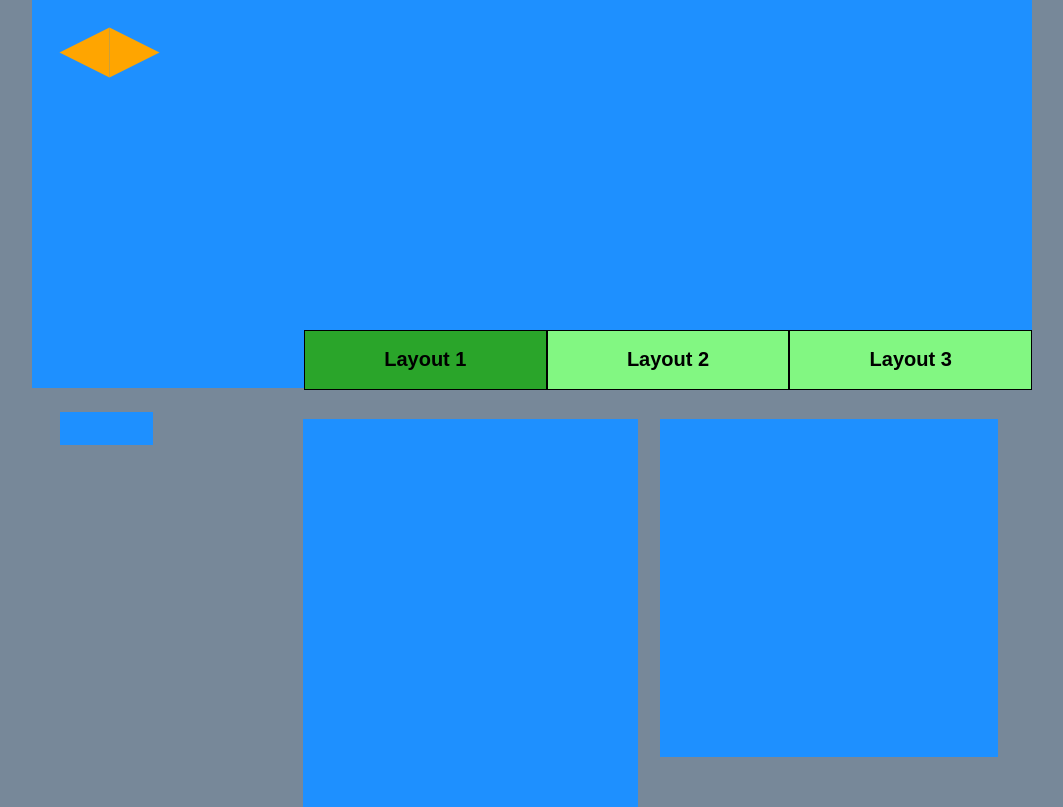
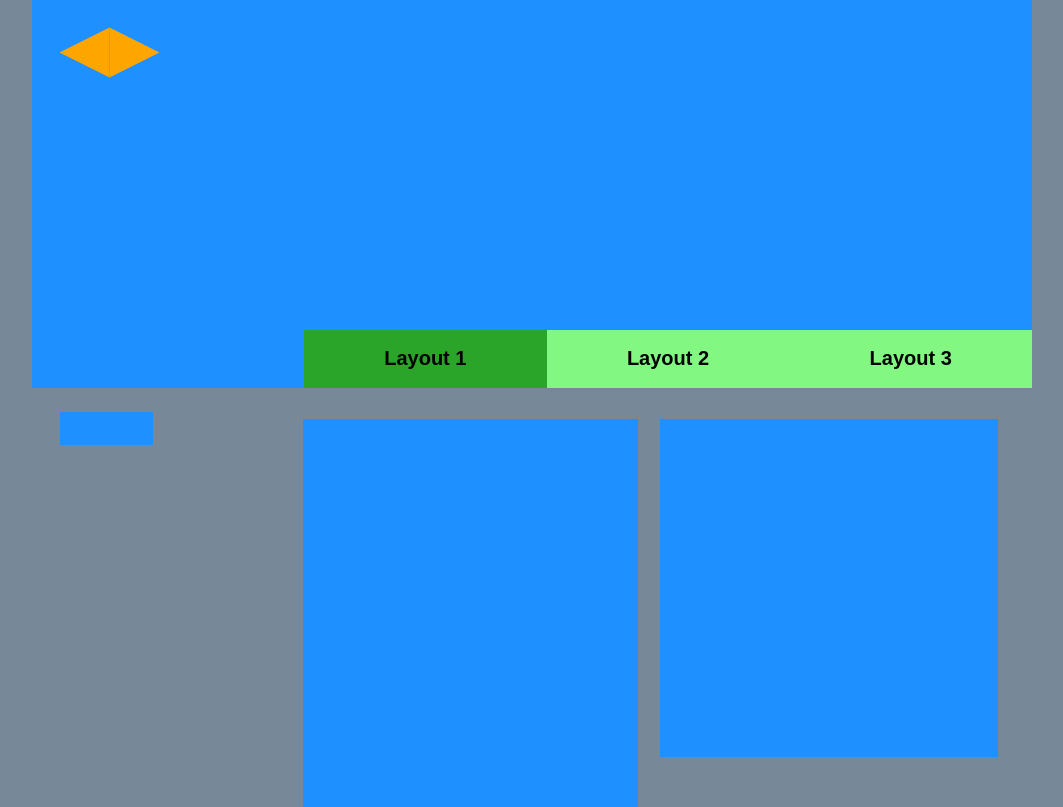
Before and after one commit to shaharariel95/Web-and-Cloud, a PHP site: page /Ex3/index.html in a window 1280 px wide. Shown: the top 807 px of the page, without its empty margins (108-1171 px from the left). Run offline with PHP 8.4, Linux system fonts and the light colour scheme.

Commit message:
day3 update2

```diff
--- a/Ex3/CSS/style.css
+++ b/Ex3/CSS/style.css
@@ -101,14 +101,9 @@ header {
 
 .l1_wrapper li {
     background-color: rgb(42, 165, 42);
-    border: 1px;
-    border-color: black;
-    border-style: solid;
+
 }
 
-.l1_wrapper li:hover{
-    background-color: darkcyan;
-}
 
 #li2 {
     background-color: rgb(130, 247, 130);
@@ -118,6 +113,9 @@ header {
 }
 
 
+.l1_wrapper li:hover{
+    background-color: darkcyan;
+}
 #li2:hover{
     background-color: darkcyan;
 }
```
